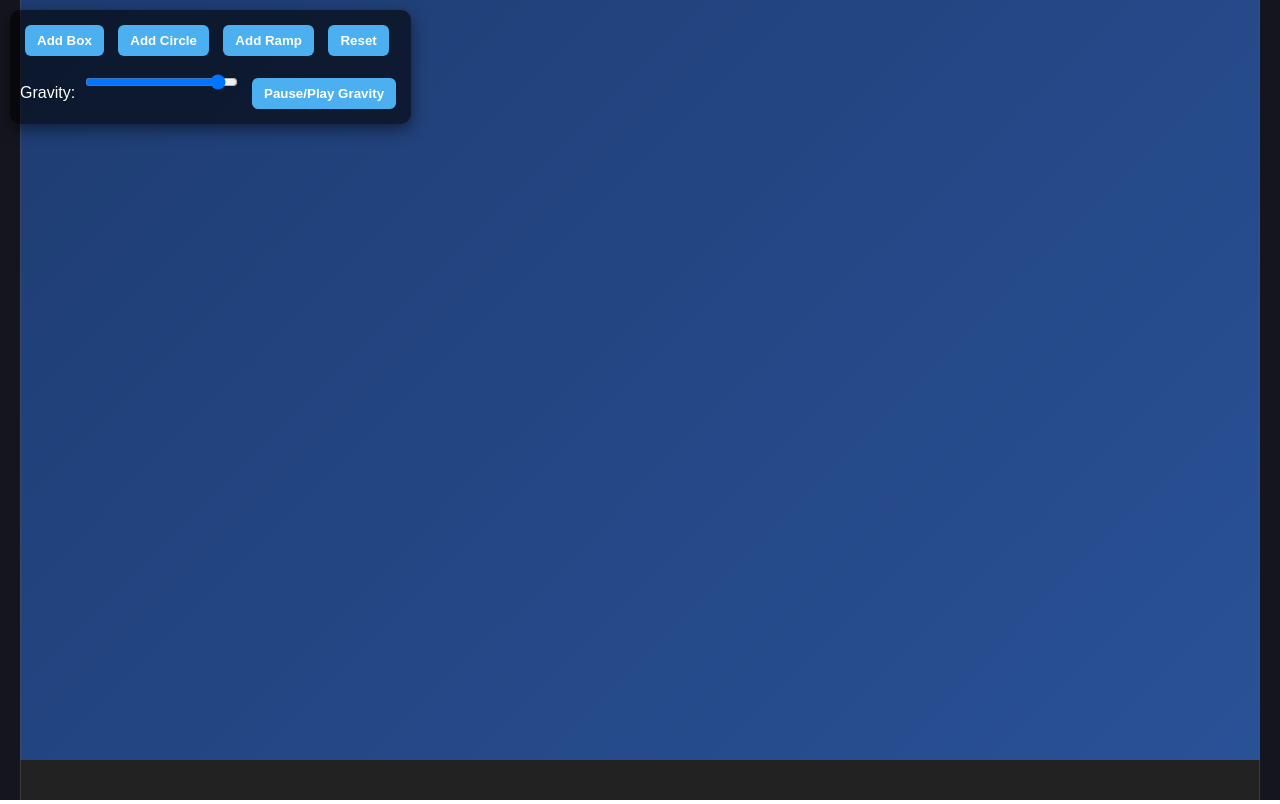
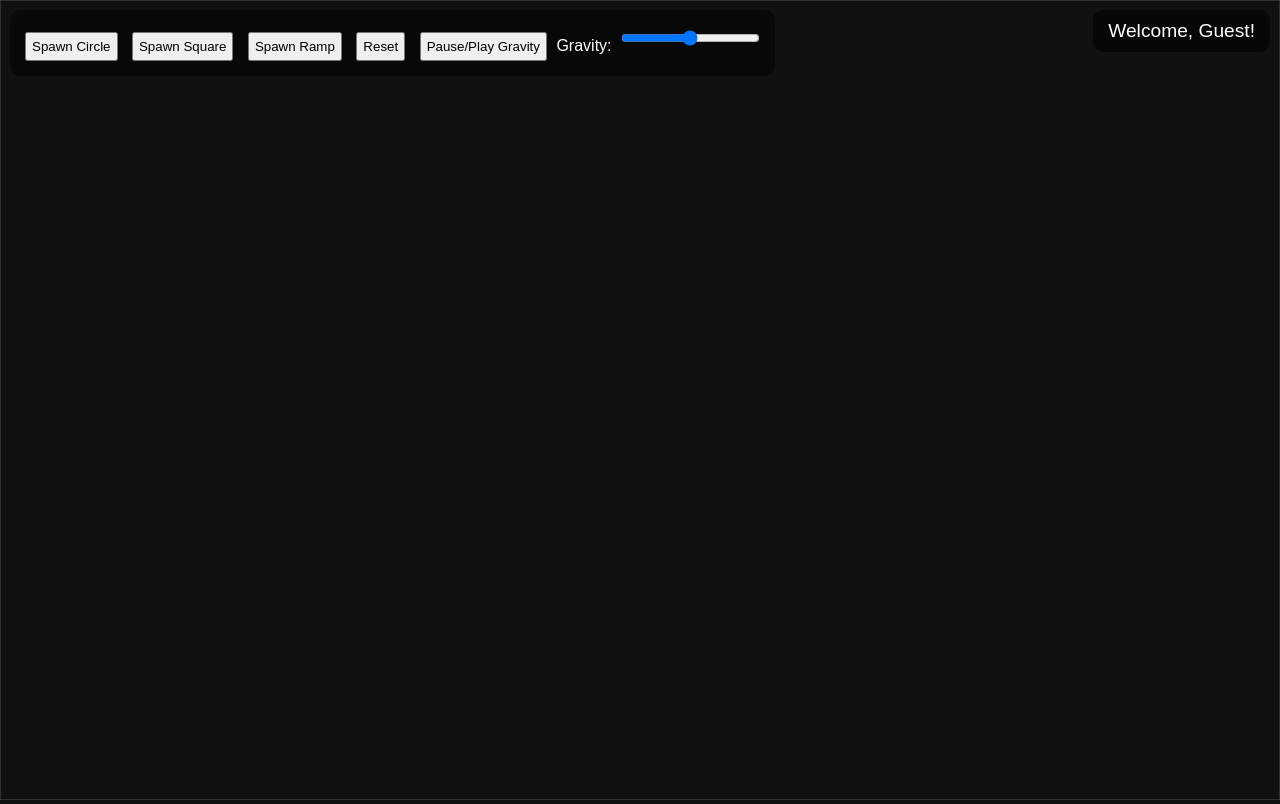
Before and after one commit to w45p666/NewBlocks, a plain HTML site: page main.html in a window 1280 px wide. Drawn offline with nearby package versions, Linux system fonts and the light colour scheme; animation ran at ten frames a second.

Commit message:
Update main.html

```diff
--- a/main.html
+++ b/main.html
@@ -3,143 +3,169 @@
 <head>
 <meta charset="UTF-8">
 <meta name="viewport" content="width=device-width, initial-scale=1.0">
-  <title>New Blocks - Interactive Physics</title>
+<title>Interactive Physics Sandbox</title>
 <style>
-    body {
-      margin: 0;
-      overflow: hidden;
-      font-family: Arial, sans-serif;
-      background: linear-gradient(135deg, #1e3c72, #2a5298);
-      color: white;
+  body { margin: 0; overflow: hidden; background: #111; color: #fff; font-family: sans-serif; }
+  #ui {
+    position: absolute; top: 10px; left: 10px;
+    background: rgba(0,0,0,0.5); padding: 10px; border-radius: 10px;
+    z-index: 5;
   }
-    #controls {
+  button, input { margin: 5px; padding: 5px; }
+
+  /* Loading screen */
+  #loading {
+    position: fixed;
+    top: 0; left: 0; width: 100%; height: 100%;
+    background: #111;
+    display: flex; justify-content: center; align-items: center;
+    color: white; font-size: 2em; font-weight: bold;
+    z-index: 10;
+    transition: opacity 0.6s ease;
+  }
+  #spinner {
+    border: 6px solid rgba(255,255,255,0.2);
+    border-top: 6px solid #3498db;
+    border-radius: 50%;
+    width: 60px; height: 60px;
+    animation: spin 1s linear infinite;
+    margin-right: 15px;
+  }
+  @keyframes spin { 100% { transform: rotate(360deg); } }
+
+  /* Welcome message */
+  #welcome {
     position: absolute;
-      top: 10px;
-      left: 10px;
+    top: 10px; right: 10px;
     background: rgba(0,0,0,0.6);
-      padding: 10px;
+    padding: 10px 15px;
     border-radius: 10px;
-      box-shadow: 0 5px 15px rgba(0,0,0,0.5);
+    font-size: 1.2em;
+    z-index: 6;
   }
-    #controls button, #controls input {
-      margin: 5px;
-      padding: 8px 12px;
-      border: none;
-      border-radius: 6px;
-      cursor: pointer;
-      font-weight: bold;
-    }
-    #controls button {
-      background: #4cafef;
-      color: white;
-    }
-    #controls button:hover {
-      background: #3797d3;
-    }
-    canvas { display: block; }
 </style>
 </head>
 <body>
-  <div id="controls">
-    <button onclick="addBox()">Add Box</button>
-    <button onclick="addCircle()">Add Circle</button>
-    <button onclick="addRamp()">Add Ramp</button>
-    <button onclick="resetWorld()">Reset</button>
-    <br>
-    Gravity: <input type="range" id="gravity" min="-1" max="1" step="0.1" value="1" onchange="updateGravity()">
-    <button onclick="toggleGravity()">Pause/Play Gravity</button>
-  </div>
+<div id="loading"><div id="spinner"></div> Loading New Blocks...</div>
+<div id="welcome" style="display:none;"></div>
 
 <canvas id="world"></canvas>
+<div id="ui">
+  <button onclick="spawn('circle')">Spawn Circle</button>
+  <button onclick="spawn('square')">Spawn Square</button>
+  <button onclick="spawn('ramp')">Spawn Ramp</button>
+  <button onclick="resetWorld()">Reset</button>
+  <button onclick="toggleGravity()">Pause/Play Gravity</button>
+  <label>Gravity: <input id="gravitySlider" type="range" min="0" max="2" step="0.01" value="1" onchange="updateGravity(this.value)"></label>
+</div>
 
 <script src="https://cdnjs.cloudflare.com/ajax/libs/matter-js/0.19.0/matter.min.js"></script>
 <script>
-    const { Engine, Render, Runner, World, Bodies, Mouse, MouseConstraint, Constraint, Composite, Body } = Matter;
+window.addEventListener("load", () => {
+  setTimeout(() => {
+    const loading = document.getElementById("loading");
+    loading.style.opacity = "0";
+    setTimeout(() => loading.style.display = "none", 600);
 
+    // Show welcome message
+    const username = localStorage.getItem("username") || "Guest";
+    const welcomeBox = document.getElementById("welcome");
+    welcomeBox.innerText = `Welcome, ${username}!`;
+    welcomeBox.style.display = "block";
+  }, 1500);
+});
+
+const { Engine, Render, Runner, World, Bodies, Body, Mouse, MouseConstraint, Events, Composite } = Matter;
+
+// Engine & world
 const engine = Engine.create();
 const world = engine.world;
 
+// Canvas & render
 const canvas = document.getElementById('world');
 canvas.width = window.innerWidth;
 canvas.height = window.innerHeight;
 
 const render = Render.create({
-      canvas: canvas,
-      engine: engine,
-      options: {
-        width: window.innerWidth,
-        height: window.innerHeight,
-        wireframes: false,
-        background: 'transparent'
+    canvas,
+    engine,
+    options: { wireframes: false, background: '#111', width: canvas.width, height: canvas.height }
+});
+Render.run(render);
+Runner.run(Runner.create(), engine);
+
+// Walls
+const walls = [
+    Bodies.rectangle(canvas.width/2, canvas.height+50, canvas.width, 100, { isStatic: true }),
+    Bodies.rectangle(canvas.width/2, -50, canvas.width, 100, { isStatic: true }),
+    Bodies.rectangle(-50, canvas.height/2, 100, canvas.height, { isStatic: true }),
+    Bodies.rectangle(canvas.width+50, canvas.height/2, 100, canvas.height, { isStatic: true })
+];
+World.add(world, walls);
+
+// Mouse
+const mouse = Mouse.create(canvas);
+const mouseConstraint = MouseConstraint.create(engine, { mouse, constraint: { stiffness: 0.2, render: { visible: false } } });
+World.add(world, mouseConstraint);
+
+// Keep track of ramps
+const ramps = [];
+
+// Spawn shapes
+function spawn(type) {
+    const x = Math.random() * (canvas.width - 100) + 50;
+    const y = 50;
+    let body;
+    if (type === 'circle') body = Bodies.circle(x, y, 30, { restitution: 0.7, render: { fillStyle: '#f39c12' } });
+    else if (type === 'square') body = Bodies.rectangle(x, y, 60, 60, { restitution: 0.7, render: { fillStyle: '#3498db' } });
+    else if (type === 'ramp') {
+        const widthRamp = 200, heightRamp = 20;
+        const angle = 25 * Math.PI / 180;
+        body = Bodies.rectangle(x, y+100, widthRamp, heightRamp, {
+            isStatic: true,
+            angle: angle,
+            render: { fillStyle: '#2ecc71' }
+        });
+        ramps.push(body);
     }
-    });
-
-    Render.run(render);
-    const runner = Runner.create();
-    Runner.run(runner, engine);
-
-    // Floor & walls
-    const ground = Bodies.rectangle(window.innerWidth/2, window.innerHeight-20, window.innerWidth, 40, { isStatic: true, render:{ fillStyle: "#222" } });
-    const leftWall = Bodies.rectangle(0, window.innerHeight/2, 40, window.innerHeight, { isStatic: true });
-    const rightWall = Bodies.rectangle(window.innerWidth, window.innerHeight/2, 40, window.innerHeight, { isStatic: true });
-    World.add(world, [ground, leftWall, rightWall]);
-
-    // Add box
-    function addBox() {
-      const box = Bodies.rectangle(Math.random()*window.innerWidth, 0, 60, 60, {
-        render: { fillStyle: "#4cafef" }
-      });
-      World.add(world, box);
+    World.add(world, body);
 }
 
-    // Add circle
-    function addCircle() {
-      const circle = Bodies.circle(Math.random()*window.innerWidth, 0, 30, {
-        render: { fillStyle: "#ff4081" }
-      });
-      World.add(world, circle);
+// Gravity control
+let gravityEnabled = true;
+function toggleGravity() {
+    gravityEnabled = !gravityEnabled;
+    engine.world.gravity.y = gravityEnabled ? parseFloat(document.getElementById('gravitySlider').value) : 0;
 }
-
-    // Add ramp (always at 25 degrees, draggable)
-    function addRamp() {
-      const ramp = Bodies.rectangle(300, 300, 200, 20, {
-        angle: Math.PI / 180 * -25,
-        isStatic: true,
-        render: { fillStyle: "#8bc34a" }
-      });
-      World.add(world, ramp);
+function updateGravity(value) {
+    if (gravityEnabled) engine.world.gravity.y = parseFloat(value);
 }
 
 // Reset world
 function resetWorld() {
-      World.clear(world, false);
-      World.add(world, [ground, leftWall, rightWall]);
+    Composite.clear(world, false);
+    World.add(world, walls);
+    World.add(world, mouseConstraint);
+    ramps.length = 0;
 }
 
-    // Gravity control
-    function updateGravity() {
-      let g = parseFloat(document.getElementById('gravity').value);
-      engine.world.gravity.y = g;
-    }
-
-    let gravityPaused = false;
-    function toggleGravity() {
-      gravityPaused = !gravityPaused;
-      engine.world.gravity.y = gravityPaused ? 0 : parseFloat(document.getElementById('gravity').value);
-    }
-
-    // Mouse drag
-    const mouse = Mouse.create(render.canvas);
-    const mouseConstraint = MouseConstraint.create(engine, {
-      mouse: mouse,
-      constraint: {
-        stiffness: 0.2,
-        render: { visible: false }
+// Custom dragging for ramps
+let draggingRamp = null;
+Events.on(mouseConstraint, "mousedown", (e) => {
+    const mousePos = e.mouse.position;
+    ramps.forEach(ramp => {
+        if (Matter.Bounds.contains(ramp.bounds, mousePos)) {
+            draggingRamp = ramp;
         }
     });
-    World.add(world, mouseConstraint);
-
-    render.mouse = mouse;
+});
+Events.on(mouseConstraint, "mousemove", (e) => {
+    if (draggingRamp) {
+        Body.setPosition(draggingRamp, e.mouse.position);
+        Body.setAngle(draggingRamp, 25 * Math.PI / 180);
+    }
+});
+Events.on(mouseConstraint, "mouseup", () => { draggingRamp = null; });
 </script>
 </body>
 </html>
```
Lines whose indentation alone changed are shown as unchanged.
